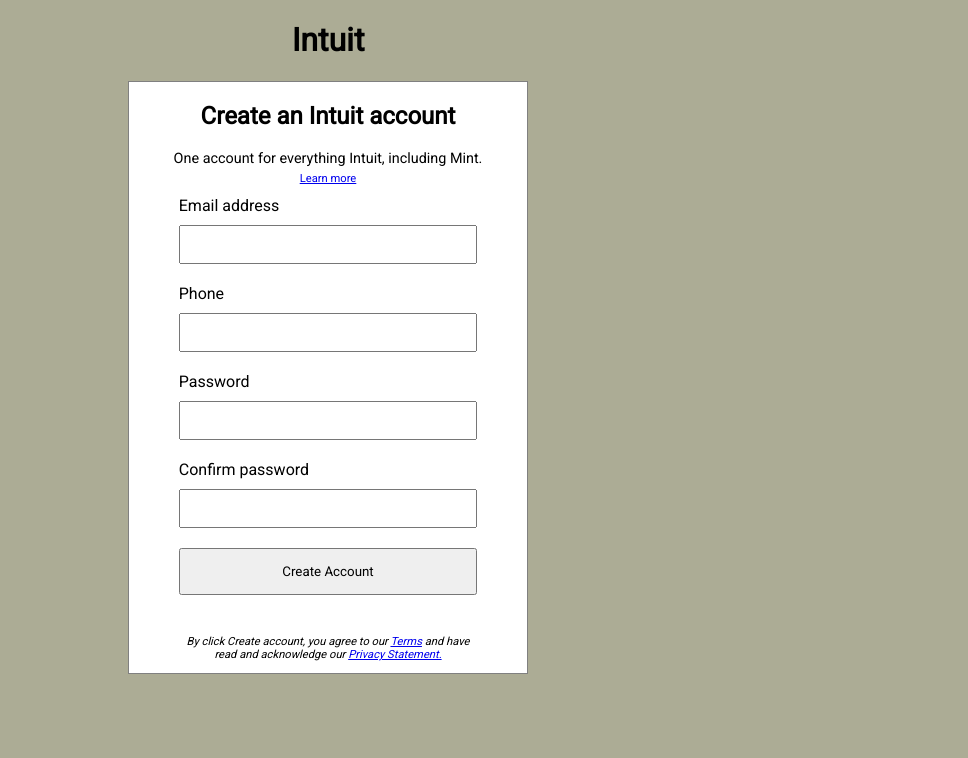
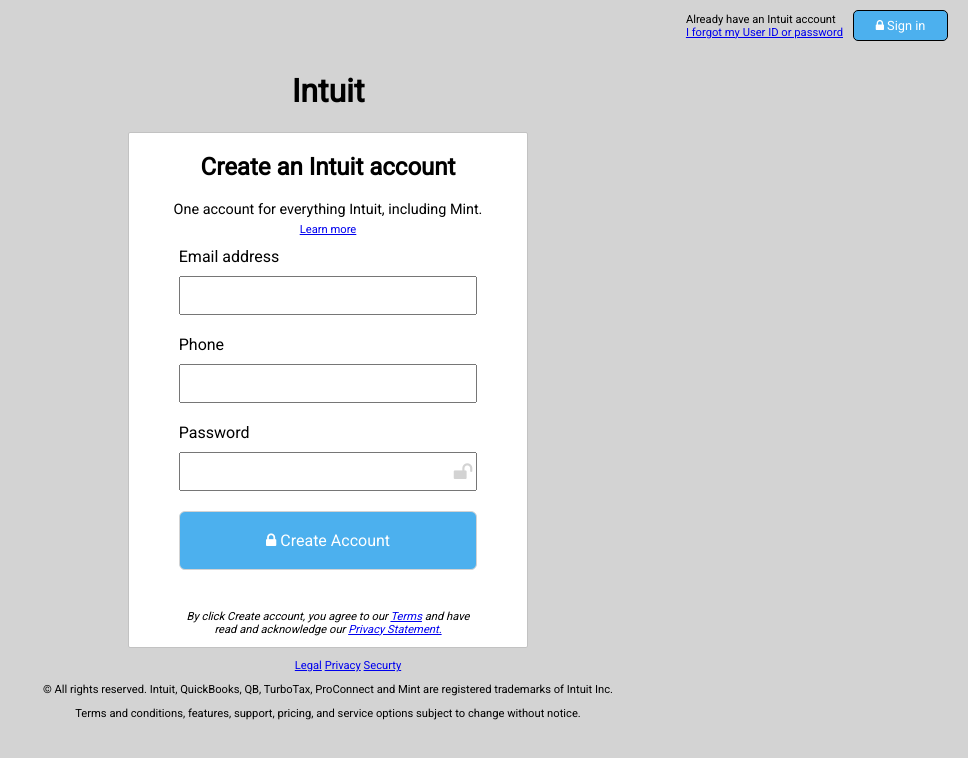
Before and after one commit to miang99/HTML-form, a plain HTML site: page index.html in a window 1280 px wide. Shown: the whole page, without its empty margins (312-1280 px from the left). Drawn offline with Linux system fonts and the light colour scheme.

Commit message:
add features for signin section

```diff
--- a/index.html
+++ b/index.html
@@ -6,13 +6,25 @@
     <meta name="viewport" content="width=device-width, initial-scale=1.0">
     <meta http-equiv="X-UA-Compatible" content="ie=edge">
     <title>Account Form</title>
+    <link rel="stylesheet" href="https://cdnjs.cloudflare.com/ajax/libs/font-awesome/4.7.0/css/font-awesome.min.css">
+    <link rel="stylesheet" href="https://cdnjs.cloudflare.com/ajax/libs/font-awesome/4.7.0/css/font-awesome.min.css">
     <link href="https://fonts.googleapis.com/css?family=Roboto&display=swap" rel="stylesheet">
     <link rel="stylesheet" href="style.css">
 </head>
+
+<body>
+    <section class="signIn">
+        <ul>
+            <li>Already have an Intuit account</li>
+            <li><a href="#">I forgot my User ID or password</a></li>
+        </ul>
+        <button id="signIn"><span class="fa fa-lock"></span> Sign in</button>
+
+    </section>
     <header>
         <h1>Intuit</h1>
     </header>
-<section class="form">
+    <main class="form">
         <div class="form-header">
             <h2>Create an Intuit account</h2>
             <p>One account for everything Intuit, including Mint.</p>
@@ -29,15 +41,14 @@
             </div>
             <div>
                 <label for="password">Password</label>
+                <div class="password">
+                    <i class="fa fa-unlock"></i>
                     <input type="password" id="password" name="password" required>
                 </div>
-        <div>
-            <label for="confirm">Confirm password</label>
-            <input type="password" id="confirm" name="confirm-password" required>
             </div>
             <div>
                 <button type="submit">
-                <p>Create Account</p>
+                    <p><span class="fa fa-lock"></span> Create Account</p>
                 </button>
             </div>
 
@@ -46,9 +57,18 @@
             <p>By click Create account, you agree to our <a href="#">Terms</a> and have read and acknowledge our <a
                     href="#">Privacy Statement.</a></p>
         </div>
-</section>
-
-<body>
+    </main>
+    <footer>
+        <ul>
+            <li><a href="#">Legal</a></li>
+            <li><a href="#">Privacy</a></li>
+            <li><a href="#">Securty</a></li>
+        </ul>
+        <p>&copy; All rights reserved. Intuit, QuickBooks, QB, TurboTax, ProConnect and Mint are registered trademarks
+            of
+            Intuit Inc.</p>
+        <p>Terms and conditions, features, support, pricing, and service options subject to change without notice.</p>
+    </footer>
 
 </body>
 
--- a/style.css
+++ b/style.css
@@ -7,15 +7,39 @@ html, body{
     margin: 0;
 }
 body{
-    background-color: rgb(172, 172, 149);
+    background-color: lightgray;
 }
+/* style for body's parts features*/
 header{
     text-align: center;
+}
+.signIn{
+    display: flex;
+    flex-direction: row;
+    justify-content: flex-end;
+    margin-right: 15px;
+    align-items: center;
+}
+.signIn ul, .signIn button{
+    display: inline;
+    margin: 10px 5px;
+}
+.signIn ul li{
+    list-style: none;
+    font-size: 0.7em;
+}
+#signIn{
+    width: 95px;
+    padding: 7px 0;
+    border-radius: 5px;
+    border: 1px solid black;
+    font-size: 0.8em;
 }
 .form{
     background-color: white;
     margin: auto;
-    border: 1px solid grey;
+    border: 1px solid rgb(194, 194, 194);
+    border-radius: 2px;
     width: 400px;
     text-align: center;
 }
@@ -39,13 +63,32 @@ form input{
 .form-header p{
     margin-bottom: 0;
     font-size: 0.9em;
-
-
 }
 .form-header a{
     font-size: 0.7em;
 }
+.password{
+    position: relative;
+}
+.password i{
+    position: absolute;
+    right: 5px;
+    top: 10px;
+    font-size: 20px;
+    color: lightgray;
+}
 
+button{
+    padding: 3px;
+    background-color: rgb(76, 176, 238);
+    border: 1px solid lightgray;
+    border-radius: 6px;
+    color: white;
+    font-weight: 500;
+    font-size: 1em;
+
+
+}
 /* style the note */
 .note{
     width: 75%;
@@ -53,3 +96,12 @@ form input{
     font-style: italic;
     margin: auto;
 }
+/* style the footer */
+footer{
+    text-align: center;
+    font-size: 0.7em;
+}
+footer li{
+    list-style: none;
+    display: inline;
+}
```
Lines whose indentation alone changed are shown as unchanged.
